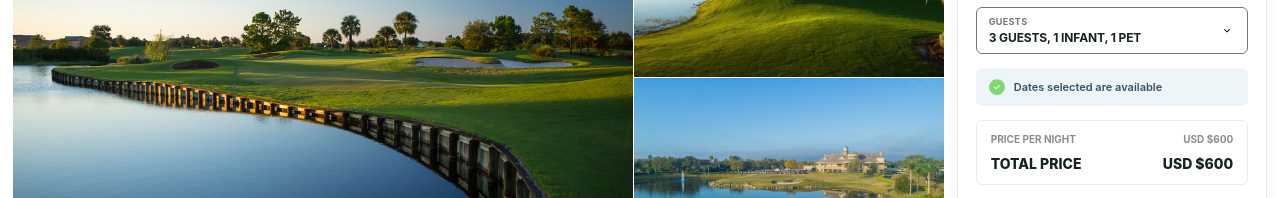
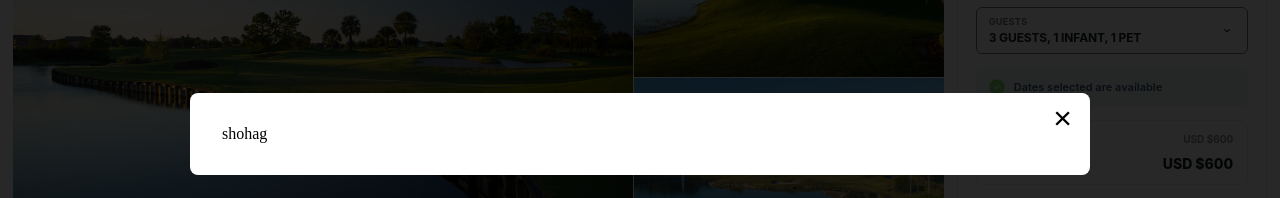
Before and after one commit to shohag-shadow/js_and_ts_assignment_w3, a website: page index.html in a window 1280 px wide. Shown: the part 266-464 px from the top of the page. Drawn offline with Linux system fonts and the light colour scheme.

Commit message:
basic popup functionality added

```diff
--- a/index.html
+++ b/index.html
@@ -12,9 +12,21 @@
   <link rel="stylesheet" href="styles_payment.css?v=7">
   <link rel="stylesheet" href="styles_course_site_info.css?v=10">
   <link rel="stylesheet" href="styles_site_stay.css?v=11">
+  <link rel="stylesheet" href="styles_popup.css?v=1">
 </head>
 
 <body>
+  <div id="popup-overlay" class="popup-overlay popup-overlay--active">
+    <div id="popup-container" class="popup-container">
+      <button id="popup-close" class="popup-close" type="button">
+        &times;
+      </button>
+      <div id="popup-content" class="popup-content">
+        shohag
+      </div>
+    </div>
+  </div>
+  <script src="popupController.js"></script>
   <!-- header -->
   <header class="site-header">
     <div class="site-header__inner">
@@ -816,6 +828,7 @@
 
     <p class="site-footer__copyright">&copy; 2025 StayAndPlay. All Rights Reserved</p>
   </footer>
+
 </body>
 
 </html>
--- /dev/null
+++ b/popupController.js
@@ -0,0 +1,26 @@
+const popup = {
+    overlay: document.getElementById("popup-overlay"),
+    content: document.getElementById("popup-content"),
+    closeButton: document.getElementById("popup-close"),
+
+    show(content) {
+        this.content.innerHTML = content;
+        this.overlay.classList.add("popup-overlay--active");
+    },
+
+    close() {
+        this.overlay.classList.remove("popup-overlay--active");
+        this.content.innerHTML = "";
+        console.log("close clicked");
+    }
+};
+
+popup.closeButton.addEventListener("click", () => {
+    popup.close();
+});
+
+popup.overlay.addEventListener("click", (event) => {
+    if (event.target === popup.overlay) {
+        popup.close();
+    }
+});
--- /dev/null
+++ b/styles_popup.css
@@ -0,0 +1,56 @@
+.popup-overlay {
+    position: fixed;
+    inset: 0;
+
+    display: flex;
+    justify-content: center;
+    align-items: center;
+
+    background-color: rgba(0, 0, 0, 0.842);
+    z-index: 10000;
+
+    visibility: hidden;
+    opacity: 0;
+
+    transition:
+        opacity 0.2s ease,
+        visibility 0.2s ease;
+}
+
+.popup-overlay--active {
+    visibility: visible;
+    opacity: 1;
+}
+
+.popup-container {
+    position: relative;
+
+    width: 80%;
+    max-width: 900px;
+    max-height: 90vh;
+
+    padding: 2rem;
+
+    background-color: #ffffff;
+    border-radius: 8px;
+
+    overflow-y: auto;
+}
+
+.popup-close {
+    position: absolute;
+    top: 0.5rem;
+    right: 0.75rem;
+
+    border: none;
+    background: transparent;
+
+    font-size: 2rem;
+    line-height: 1;
+
+    cursor: pointer;
+}
+
+.popup-content {
+    width: 100%;
+}
```
